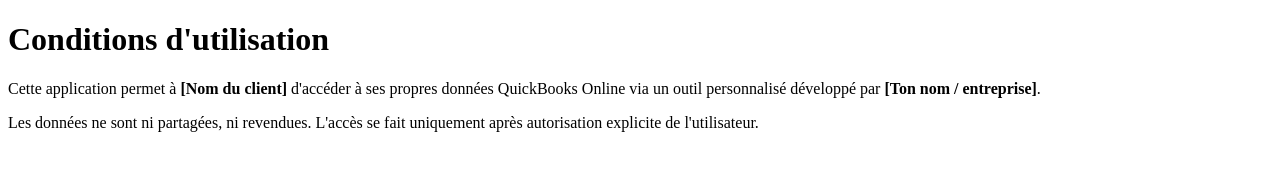
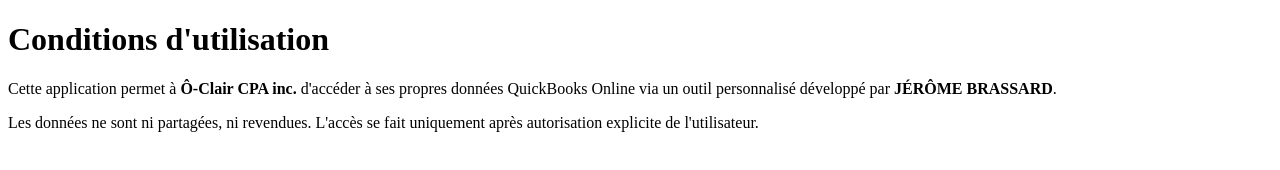
Before and after one commit to geekdog14/qbo-legal, a plain HTML site: page index.html in a window 1280 px wide. Drawn offline with Linux system fonts and the light colour scheme.

Commit message:
Update index.html

```diff
--- a/index.html
+++ b/index.html
@@ -6,7 +6,7 @@
 </head>
 <body>
   <h1>Conditions d'utilisation</h1>
-  <p>Cette application permet à <strong>[Nom du client]</strong> d'accéder à ses propres données QuickBooks Online via un outil personnalisé développé par <strong>[Ton nom / entreprise]</strong>.</p>
+  <p>Cette application permet à <strong>Ô-Clair CPA inc.</strong> d'accéder à ses propres données QuickBooks Online via un outil personnalisé développé par <strong>JÉRÔME BRASSARD</strong>.</p>
   <p>Les données ne sont ni partagées, ni revendues. L'accès se fait uniquement après autorisation explicite de l'utilisateur.</p>
 </body>
 </html>
```
